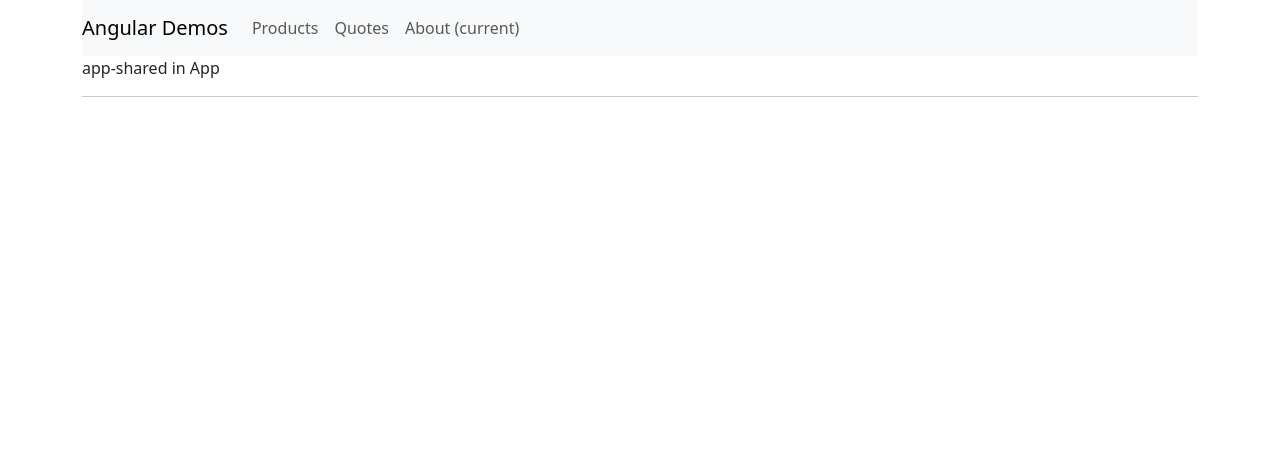
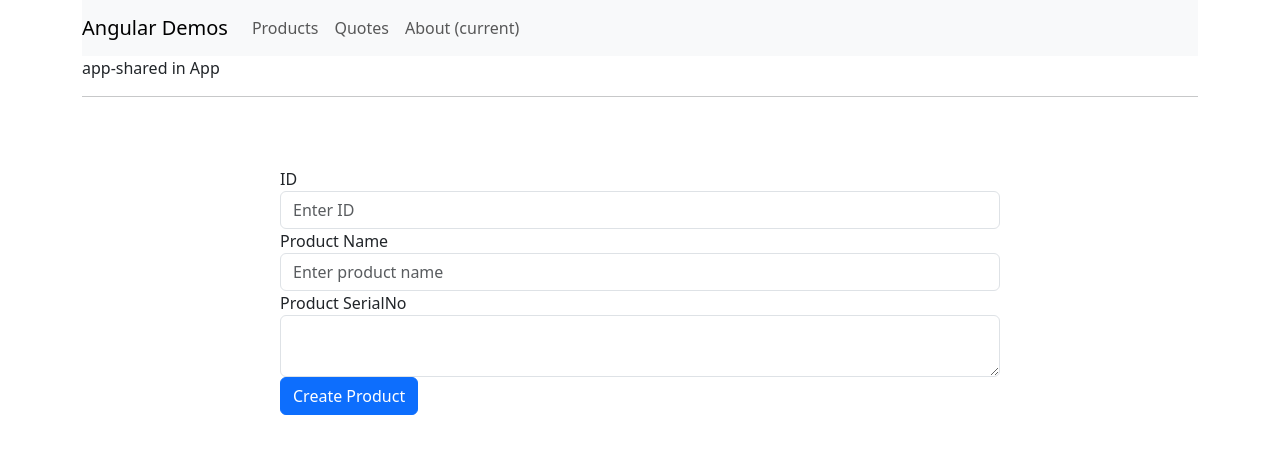
Before and after one commit to jawadhasan/angular-demos, an Angular app: page /product-create in a window 1280 px wide. Before the commit this address led to /. Shown: the top 454 px of the page. Built offline with nearby package versions, Linux system fonts and the light colour scheme.

Commit message:
product create component added

```diff
--- a/src/app/app-routing.module.ts
+++ b/src/app/app-routing.module.ts
@@ -1,9 +1,11 @@
 import { NgModule } from '@angular/core';
 import { RouterModule, Routes } from '@angular/router';
 import { ProductsComponent } from './products/products.component';
+import { ProductCreateComponent } from './products/product-create/product-create.component';
 
 const routes: Routes = [
   { path: 'products', component: ProductsComponent },
+  {path: "product-create", component: ProductCreateComponent},
   {
     path: 'quotes',
     loadChildren: () => import('./quotes/quotes.module').then(m => m.QuotesModule)
--- a/src/app/app.component.html
+++ b/src/app/app.component.html
@@ -31,5 +31,9 @@
 </nav>
 
 <app-shared name="app-shared in App"></app-shared>
+
+<!-- For Testing only -->
+<!-- <a class="btn btn-success" routerLink="/product-create">Create</a> -->
+
 <hr />
 <router-outlet></router-outlet>
--- /dev/null
+++ b/src/app/products/product-create/product-create.component.html
@@ -0,0 +1,27 @@
+<div class="container" style="margin-top: 70px;">
+
+    <div class="row">
+
+      <div class="col-sm-8 offset-sm-2">
+
+        <div>
+          <form>
+            <div class="form-group">
+              <label for="id">ID</label>
+              <input [(ngModel)]="product.id" type="text" name="id" class="form-control" id="id" aria-describedby="idHelp" placeholder="Enter ID">
+
+              <label for="name">Product Name</label>
+              <input [(ngModel)]="product.name" type="text" name="name" class="form-control" id="name" aria-describedby="nameHelp" placeholder="Enter product name">
+
+
+              <label for="serialNo">Product SerialNo</label>
+              <textarea [(ngModel)]="product.serialNo" name="serialNo" class="form-control" id="serialNo" aria-describedby="serialHelp">
+              </textarea>
+
+            </div>
+          </form>
+          <button class="btn btn-primary" (click)="createProduct()">Create Product</button>
+        </div>
+      </div>
+    </div>
+  </div>
--- /dev/null
+++ b/src/app/products/product-create/product-create.component.ts
@@ -0,0 +1,24 @@
+import { Component, OnInit } from '@angular/core';
+import { DataService } from '../../services/data.service';
+
+@Component({
+  selector: 'app-product-create',
+  templateUrl: './product-create.component.html',
+  styleUrls: ['./product-create.component.css']
+})
+export class ProductCreateComponent implements OnInit {
+
+  product : any = {id: null, name: "", description: "", email: ""};
+
+  constructor(public dataService: DataService) { }
+
+  ngOnInit(): void {
+  }
+
+  createProduct(){
+    console.log(this.product);
+    this.dataService.createProduct(this.product);
+    this.product = {id: null, name: "", description: "", email: ""};
+  }
+
+}
--- a/src/app/products/products.component.html
+++ b/src/app/products/products.component.html
@@ -1,3 +1,5 @@
 <h6>Products!</h6>
 
+
+
 <app-product-list></app-product-list>
--- a/src/app/services/data.service.ts
+++ b/src/app/services/data.service.ts
@@ -18,7 +18,7 @@ export class DataService {
     return this.products;
   }
 
-  public createContact(product: any){
+  public createProduct(product: any){
     this.products.push(product);
   }
 }
```
Also changed, not shown: src/app/products/product.module.ts (+6 -2 lines), src/app/products/product-create/product-create.component.css (added), 1 other file (tests, documents, lock files or other folders).
